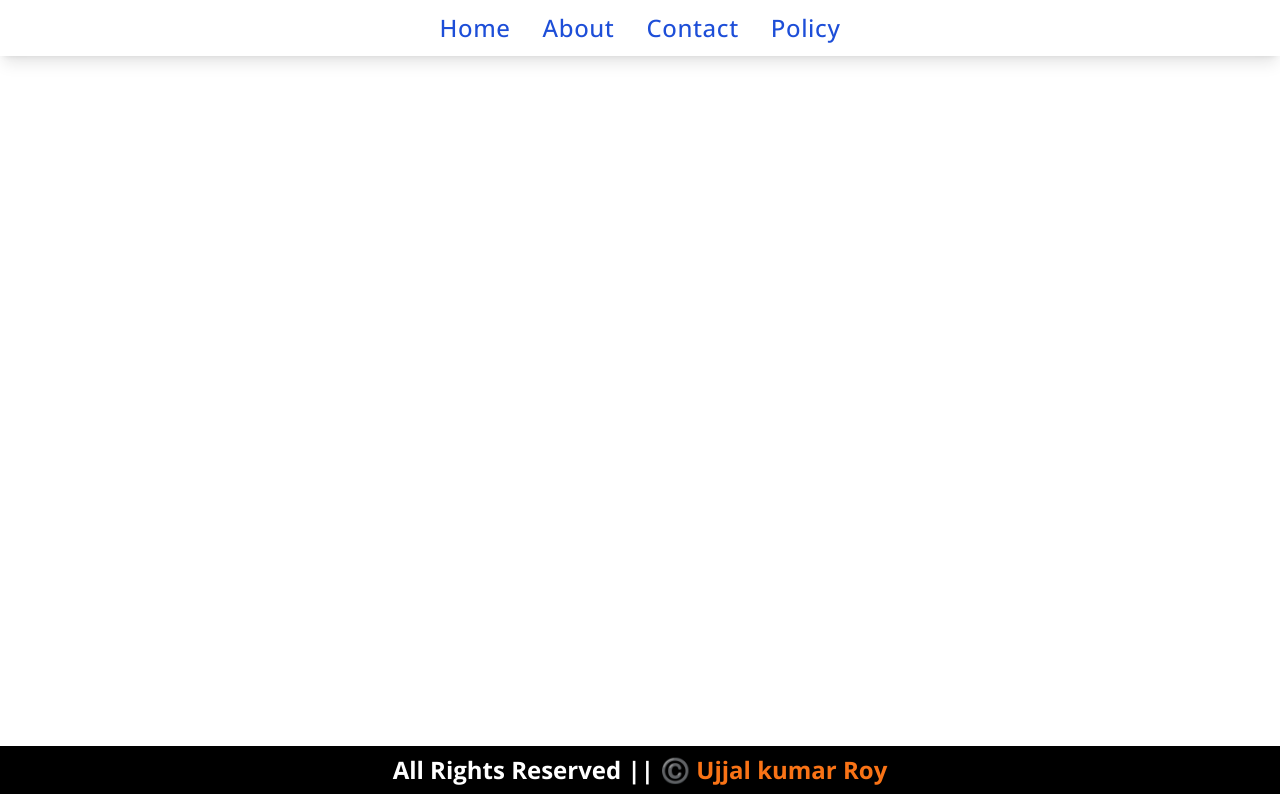
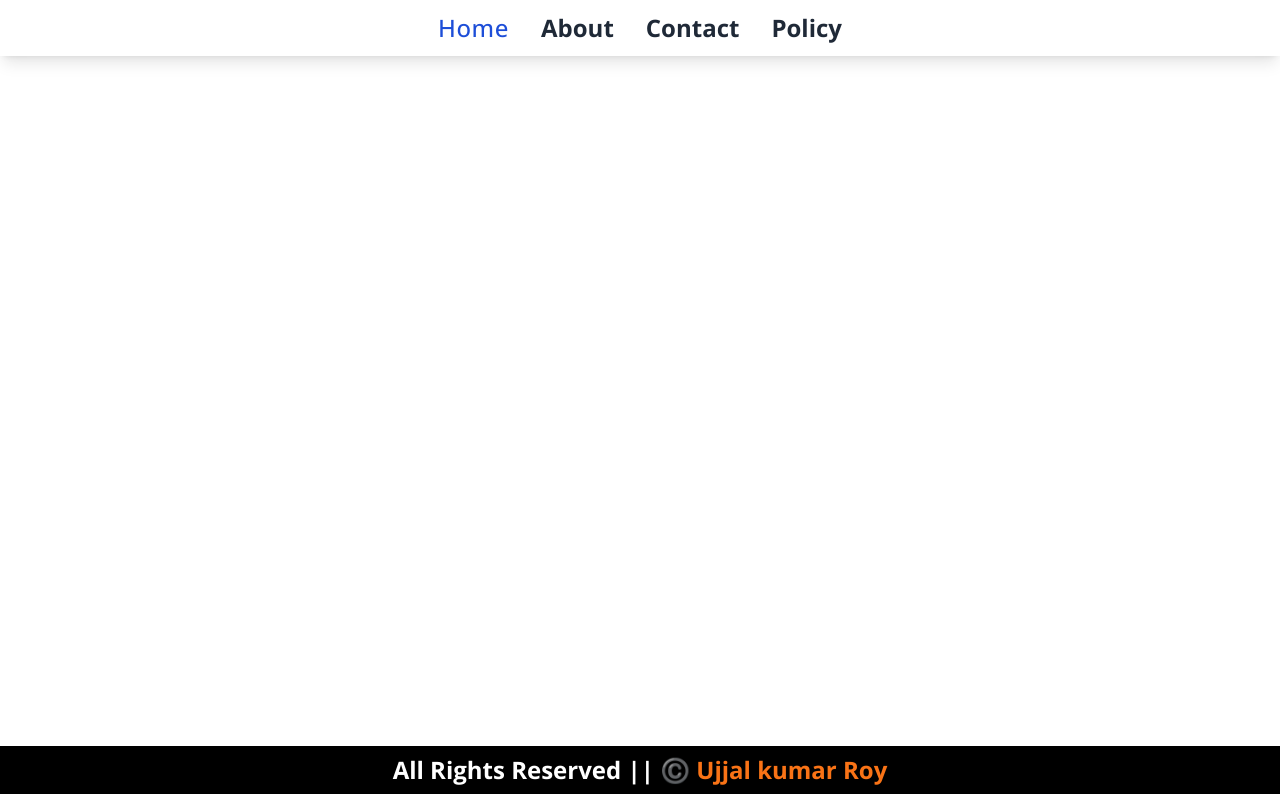
Before and after one commit to Ujjal-ENG/LogeAsi.com, a React (Vite) app in the folder client/: page / in a window 1280 px wide. Built offline with nearby package versions, Linux system fonts and the light colour scheme.

Commit message:
navbar worked properly

```diff
--- a/client/src/components/layouts/Navbar.jsx
+++ b/client/src/components/layouts/Navbar.jsx
@@ -5,10 +5,18 @@ import { NavLink } from 'react-router-dom';
 function Navbar() {
     return (
         <nav className="flex justify-center items-center gap-8 py-3 shadow-lg text-2xl font-bold">
-            <NavLink className={({ isActive }) => (isActive ? 'active' : 'default:')}>Home</NavLink>
-            <NavLink className={({ isActive }) => (isActive ? 'active' : 'default:')}>About</NavLink>
-            <NavLink className={({ isActive }) => (isActive ? 'active' : 'default:')}>Contact</NavLink>
-            <NavLink className={({ isActive }) => (isActive ? 'active' : 'default:')}>Policy</NavLink>
+            <NavLink to="/" className={({ isActive }) => (isActive ? 'active' : 'default:')}>
+                Home
+            </NavLink>
+            <NavLink to="/about" className={({ isActive }) => (isActive ? 'active' : 'default:')}>
+                About
+            </NavLink>
+            <NavLink to="/contact" className={({ isActive }) => (isActive ? 'active' : 'default:')}>
+                Contact
+            </NavLink>
+            <NavLink to="/policy" className={({ isActive }) => (isActive ? 'active' : 'default:')}>
+                Policy
+            </NavLink>
         </nav>
     );
 }
```
Also changed, not shown: client/src/components/routes/App.Routes.jsx (+15 -0 lines).
